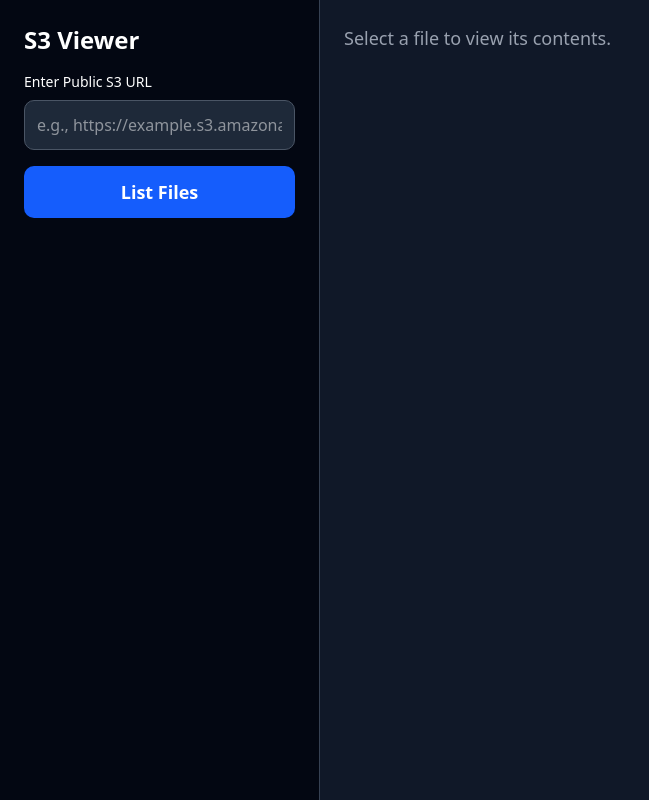
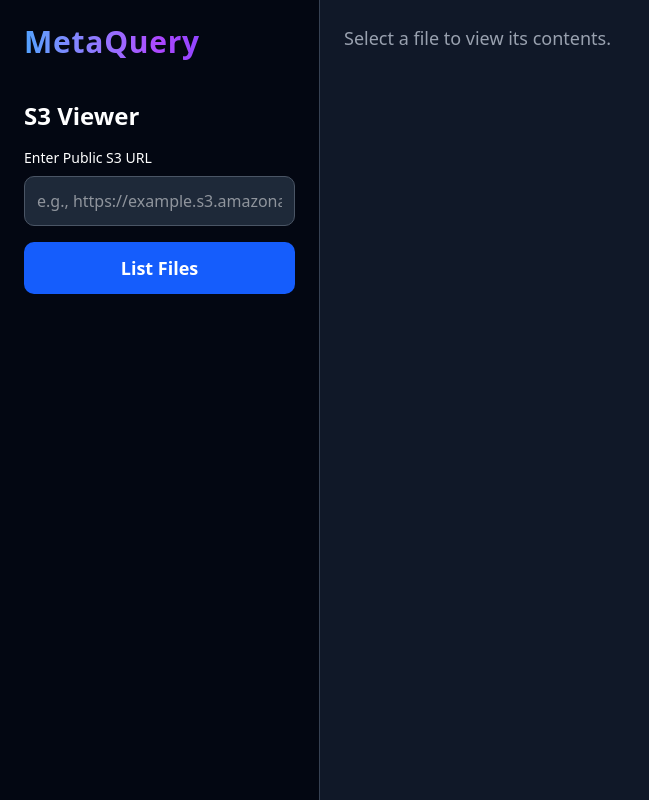
Before and after one commit to newTest0321/MetaQuery, a Next.js app in the folder frontend/: page /session in a window 1280 px wide. Shown: the whole page, without its empty margins (0-649 px from the left). Built offline with nearby package versions, Linux system fonts and the light colour scheme.

Commit message:
update the session page

```diff
--- a/frontend/src/app/session/page.js
+++ b/frontend/src/app/session/page.js
@@ -3,6 +3,7 @@
 import { useState, useEffect, useRef } from "react";
 import axios from "axios";
 import ReactJson from "react-json-view";
+import dynamic from "next/dynamic";
 
 export default function S3Viewer() {
   const [publicUrl, setPublicUrl] = useState("");
@@ -13,6 +14,8 @@
   const [fileType, setFileType] = useState(null);
   const viewerRef = useRef(null);
   const [viewerHeight, setViewerHeight] = useState("500px");
+
+const ReactJson = dynamic(() => import("react-json-view"), { ssr: false });
 
   useEffect(() => {
     // Function to dynamically update height based on container size
@@ -79,7 +82,9 @@
     <div className="min-h-screen flex flex-col md:flex-row bg-gray-900 text-white">
       {/* Sidebar */}
       <div className="w-full md:w-1/4 h-auto md:h-screen p-6 overflow-y-auto bg-gray-950 border-r border-gray-700">
-        <h2 className="text-2xl font-bold mb-4">S3 Viewer</h2>
+
+        <h1 className="text-3xl font-extrabold font-extrabold bg-gradient-to-r from-blue-400 via-purple-500 to-indigo-600 bg-clip-text text-transparent text-2xl tracking-wide">MetaQuery</h1>
+        <p className="text-2xl mt-10 font-bold mb-4">S3 Viewer</p>
 
         {/* Input Field */}
         <div className="mb-4">
@@ -93,7 +98,7 @@
           />
         </div>
         <button
-          className="w-full p-3 bg-blue-600 hover:bg-blue-700 transition rounded-lg font-semibold text-lg"
+          className="w-full p-3 bg-blue-600 hover:bg-blue-700 focus:ring-2 focus:ring-blue-500 transition-all duration-300 rounded-lg font-semibold text-lg cursor-pointer transform hover:scale-105"
           onClick={() => handleListFiles("")}
         >
           List Files
@@ -103,10 +108,10 @@
         <div className="mt-6">
           {currentPath && (
             <button
-              className="text-sm text-gray-400 underline mb-3 block"
+              className="text-sm text-gray-400 mb-3 block cursor-pointer hover:text-gray-200 transition-all duration-300"
               onClick={() => handleListFiles("")}
             >
-              ← Back to Root
+              ← Back
             </button>
           )}
           <div className="space-y-3">
```
